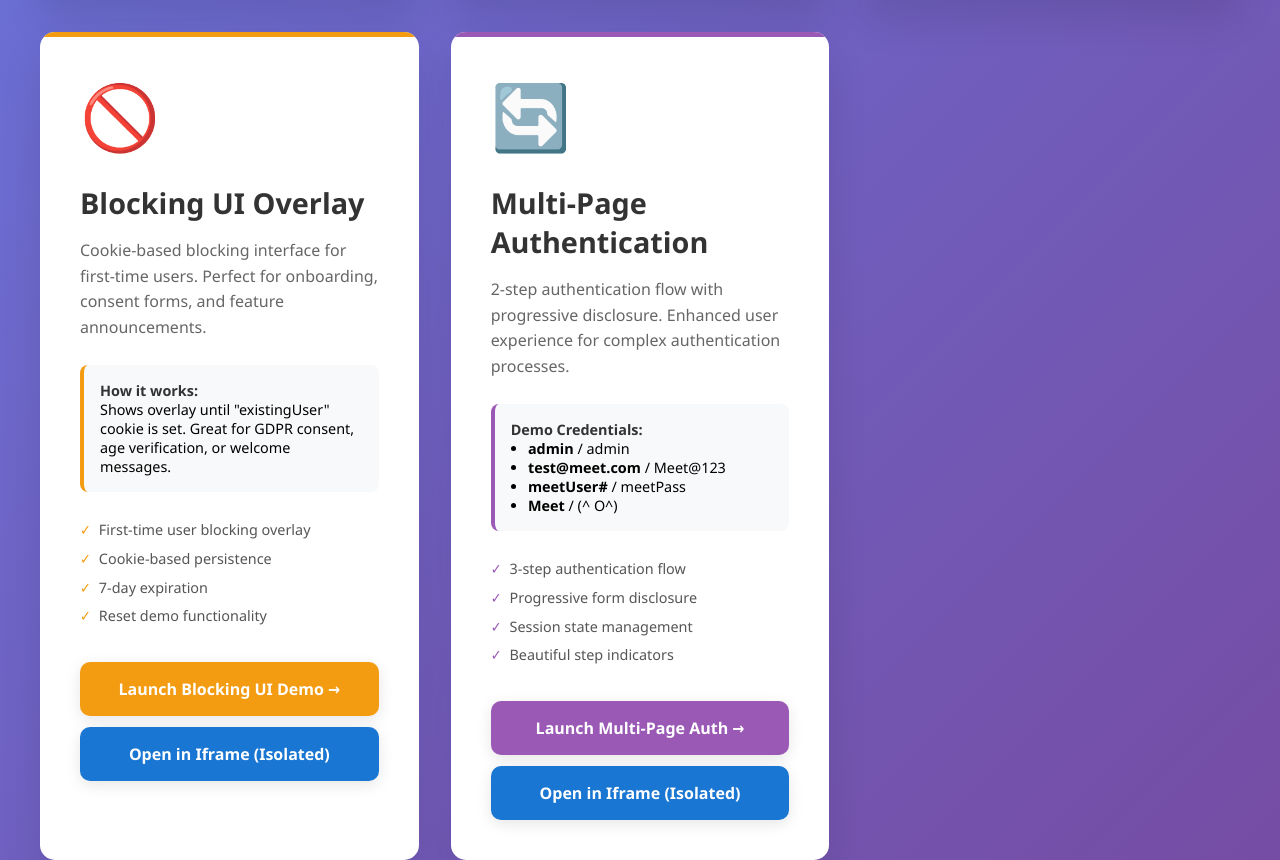
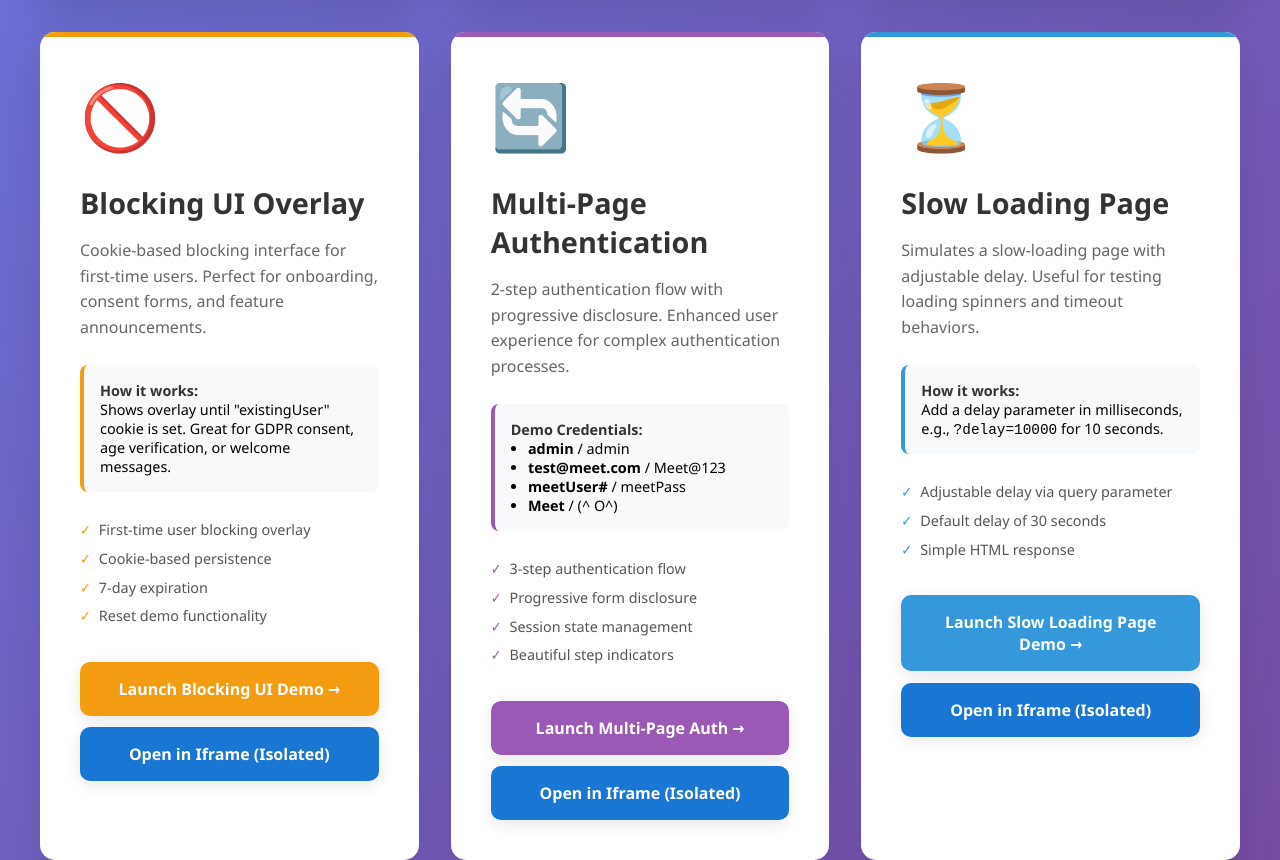
Before and after one commit to Meet-BS/web-demos, a website: page index.html in a window 1280 px wide. Shown: the part 1033-1893 px from the top of the page. Drawn offline with Linux system fonts and the light colour scheme; no server answers.

Commit message:
new slow page

```diff
--- a/index.html
+++ b/index.html
@@ -80,6 +80,7 @@
         .demo-card.blocking { --accent-color: #f39c12; }
         .demo-card.multipage { --accent-color: #9b59b6; }
         .demo-card.simple { --accent-color: #ff9800; }
+        .demo-card.slow { --accent-color: #3498db; }
 
         .demo-icon {
             font-size: 4rem;
@@ -337,6 +338,32 @@
                 </a>
                 <div style="margin-top:0.7rem;"><a href="/iframe-demo.html?url=multi-page-dashboard.html" class="demo-btn" style="background:#1976D2;">Open in Iframe (Isolated)</a></div>
             </div>
+
+            <!-- Slow Loading Page Demo -->
+            <div class="demo-card slow">
+                <div class="status-indicator">Port 3000</div>
+                <span class="demo-icon">⏳</span>
+                <h3>Slow Loading Page</h3>
+                <p>Simulates a slow-loading page with adjustable delay. Useful for testing loading spinners and timeout behaviors.</p>
+
+                <div class="demo-credentials">
+                    <strong>How it works:</strong><br>
+                    Add a delay parameter in milliseconds, e.g., <code>?delay=10000</code> for 10 seconds.
+                </div>
+
+                <div class="demo-features">
+                    <ul>
+                        <li>Adjustable delay via query parameter</li>
+                        <li>Default delay of 30 seconds</li>
+                        <li>Simple HTML response</li>
+                    </ul>
+                </div>
+
+                <a href="/slow" class="demo-btn">
+                    Launch Slow Loading Page Demo →
+                </a>
+                <div style="margin-top:0.7rem;"><a href="/iframe-demo.html?url=slow" class="demo-btn" style="background:#1976D2;">Open in Iframe (Isolated)</a></div>
+            </div>
             <!-- End Simple Password Auth Demo -->
         </div>
         <!-- End of .demos-grid -->
@@ -361,7 +388,8 @@
                 { name: 'Form Auth', path: '/form-auth/health' },
                 { name: 'Blocking UI', path: '/blocking-ui/health' },
                 { name: 'Multi-Page Auth', path: '/multi-page-auth/health' },
-                { name: 'Simple Password Auth', path: '/simple-password-auth/health' }
+                { name: 'Simple Password Auth', path: '/simple-password-auth/health' },
+                { name: 'Slow Loading Page', path: '/slow/health' }
             ];
 
             const cards = document.querySelectorAll('.demo-card');
```
Also changed, not shown: server.js (+8 -0 lines).
